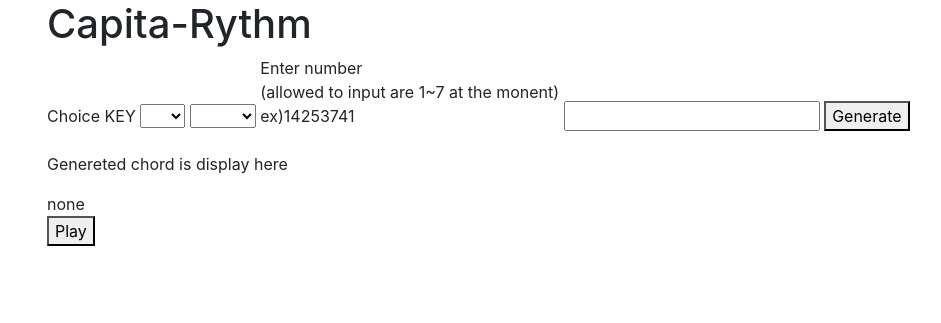
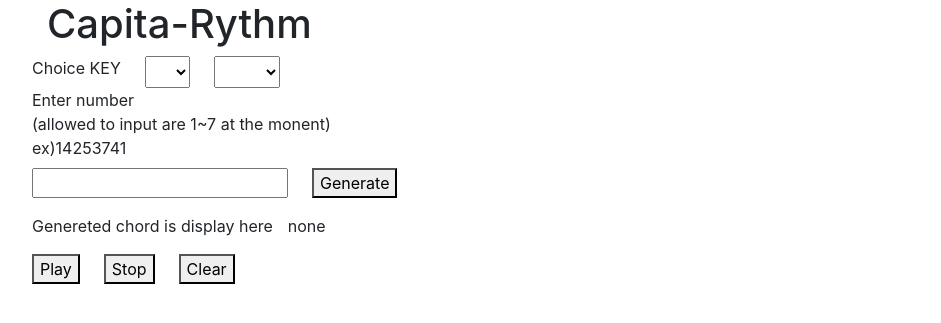
Before and after one commit to SuperLowTech/capit_rythm, a PHP site: page / in a window 1280 px wide. Shown: the top 323 px of the page, without its empty margins (38-979 px from the left). Run offline with PHP 8.4, Linux system fonts and the light colour scheme; some libraries are stand-ins or nearby versions.

Commit message:
prot type ver 1.01

```diff
--- a/index.php
+++ b/index.php
@@ -11,8 +11,9 @@
         <h1>Capita-Rythm</h1>
         <form name="form">
             <div class="form-group">
+                <div class="row">
                     <label for="song_KEY">Choice KEY</label>
-                <select class="KEY-select" id="KEY">
+                    <select class="KEY-select ml-4" id="KEY">
                         <option selected></option>
                         <option value="1">C</option>
                         <option value="2">C#</option>
@@ -27,22 +28,30 @@
                         <option value="11">A#</option>
                         <option value="12">B</option>
                     </select>
-                <select class="KEY-select2" id="KEY2">
+                    <select class="KEY-select2 ml-4" id="KEY2">
                         <option selected></option>
                         <option value="1">Major</option>
                         <option value="2">Minor</option>
                     </select>
+                </div>
+                <div class="row">
                     <label for="staff_code">Enter number<br>(allowed to input are 1~7 at the monent)<br>ex)14253741</label>
+                </div>
+                <div class="row">
                     <input type="number" class="barcode" max='9999999999999'>
-                <button id="genrate_song" type="button">Generate</button>
+                    <button class="ml-4" id="genrate_song" type="button">Generate</button>
+                </div>
             </div>
         </form>
-        <div class="result">
+        <div class="row result">
             <p>Genereted chord is display here</p>
-            <div class="display_area">none</div>
+            <div class=" col display_area">none</div>
         </div>
-        <button id="play" type="button">Play</button>
-
+        <div class="row">
+            <button class="mr-4"id="play" type="button">Play</button>
+            <button class="mr-4"id="stop" type="button">Stop</button>
+            <button class="mr-4"id="clear" type="button">Clear</button>
+        </div>
     </div>
 
     <script src="https://code.jquery.com/jquery-3.3.1.slim.min.js" integrity="sha384-q8i/X+965DzO0rT7abK41JStQIAqVgRVzpbzo5smXKp4YfRvH+8abtTE1Pi6jizo" crossorigin="anonymous"></script>
@@ -51,6 +60,7 @@
     <script src="https://tonejs.github.io/build/Tone.js"></script>
     <script src="./js/sound.js"></script>
     <script src="./js/music_logic.js"></script>
+    <script src="https://kmdsbng.github.io/zipcode_jp/api.js"></script>
 
 </body>
 </html>
--- a/js/music_logic.js
+++ b/js/music_logic.js
@@ -1,5 +1,4 @@
 //array to receive input barcode
-
 var counstituent_sound =[];
 var barcode;
 var arrpegio;
--- a/js/sound.js
+++ b/js/sound.js
@@ -46,20 +46,30 @@ $(function(){
         melody_data.push(null);
 
       }
-      play_music();
 
       var synth = new Tone.PolySynth().toMaster();
 
       function addMelody(time, note) {
           synth.triggerAttackRelease(note, '16n', time);
       }
+
       var melody = new Tone.Sequence(addMelody, melody_data ).start();
       Tone.Transport.bpm.value = 180;
+      Tone.Transport.start();
 
-      function play_music() {
-        //alert(chord_player(0));
-        Tone.Transport.start();
-      }
+      $("#stop").click(function(){
+        Tone.Transport.stop();
+      })
 
+      $("#clear").click(function(){
+        alert('工事中');
+        /*
+        counstituent_sound =[];
+        barcode ='';
+        arrpegio=[];
+        chord_progress = [];
+        $(".display_area").text(chord_progress);
+        */
+      })
     })
   });
```
Lines whose indentation alone changed are shown as unchanged.
